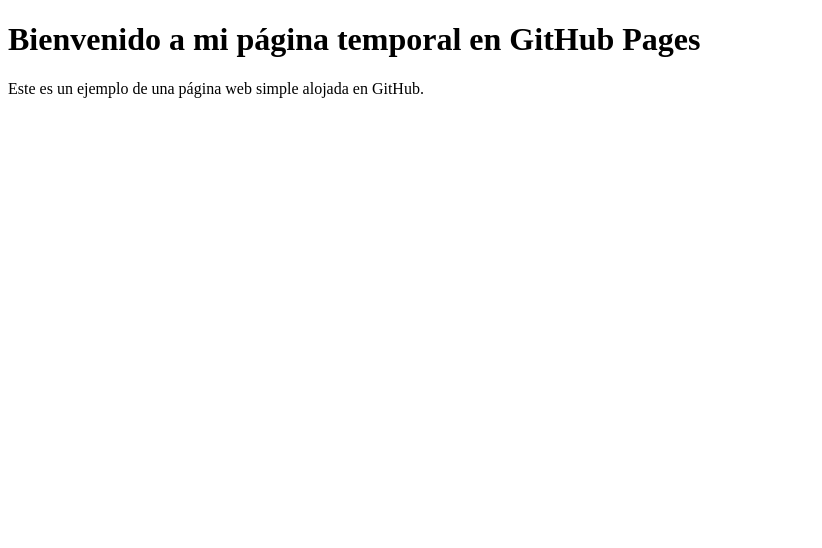
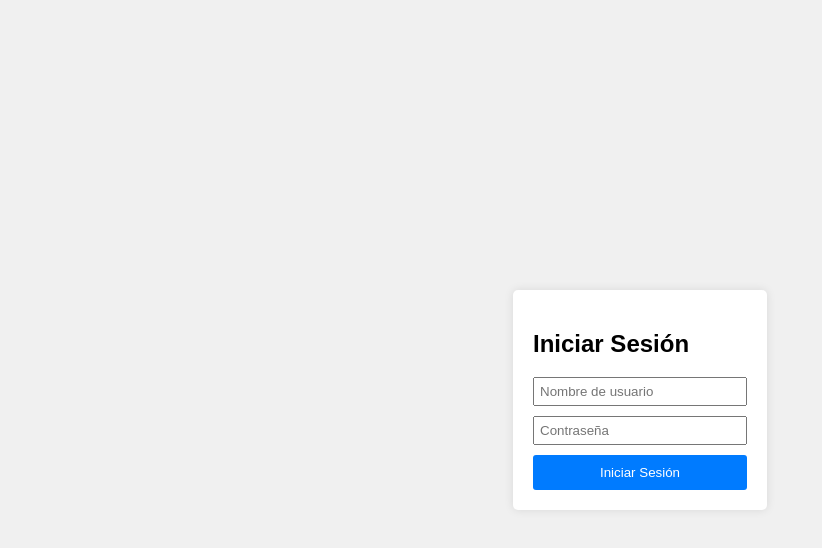
Before and after one commit to smookymolina/page, a plain HTML site: page index.html in a window 1280 px wide. Shown: the whole page, without its empty margins (0-822 px from the left). Drawn offline with Linux system fonts and the light colour scheme.

Commit message:
Update index.html

```diff
--- a/index.html
+++ b/index.html
@@ -3,10 +3,64 @@
 <head>
     <meta charset="UTF-8">
     <meta name="viewport" content="width=device-width, initial-scale=1.0">
-    <title>Mi Página Temporal</title>
+    <title>Inicio de Sesión Simple</title>
+    <style>
+        body {
+            font-family: Arial, sans-serif;
+            display: flex;
+            justify-content: center;
+            align-items: center;
+            height: 100vh;
+            margin: 0;
+            background-color: #f0f0f0;
+        }
+        .login-container {
+            background-color: white;
+            padding: 20px;
+            border-radius: 5px;
+            box-shadow: 0 0 10px rgba(0,0,0,0.1);
+        }
+        input {
+            display: block;
+            margin: 10px 0;
+            padding: 5px;
+            width: 200px;
+        }
+        button {
+            width: 100%;
+            padding: 10px;
+            background-color: #007bff;
+            color: white;
+            border: none;
+            border-radius: 3px;
+            cursor: pointer;
+        }
+        button:hover {
+            background-color: #0056b3;
+        }
+    </style>
 </head>
 <body>
-    <h1>Bienvenido a mi página temporal en GitHub Pages</h1>
-    <p>Este es un ejemplo de una página web simple alojada en GitHub.</p>
+    <div class="login-container">
+        <h2>Iniciar Sesión</h2>
+        <form id="loginForm">
+            <input type="text" id="username" placeholder="Nombre de usuario" required>
+            <input type="password" id="password" placeholder="Contraseña" required>
+            <button type="submit">Iniciar Sesión</button>
+        </form>
+    </div>
+
+    <script>
+        document.getElementById('loginForm').addEventListener('submit', function(event) {
+            event.preventDefault();
+            var username = document.getElementById('username').value;
+            var password = document.getElementById('password').value;
+            if(username === 'admin' && password === 'password') {
+                alert('Inicio de sesión exitoso!');
+            } else {
+                alert('Usuario o contraseña incorrectos');
+            }
+        });
+    </script>
 </body>
 </html>
```
